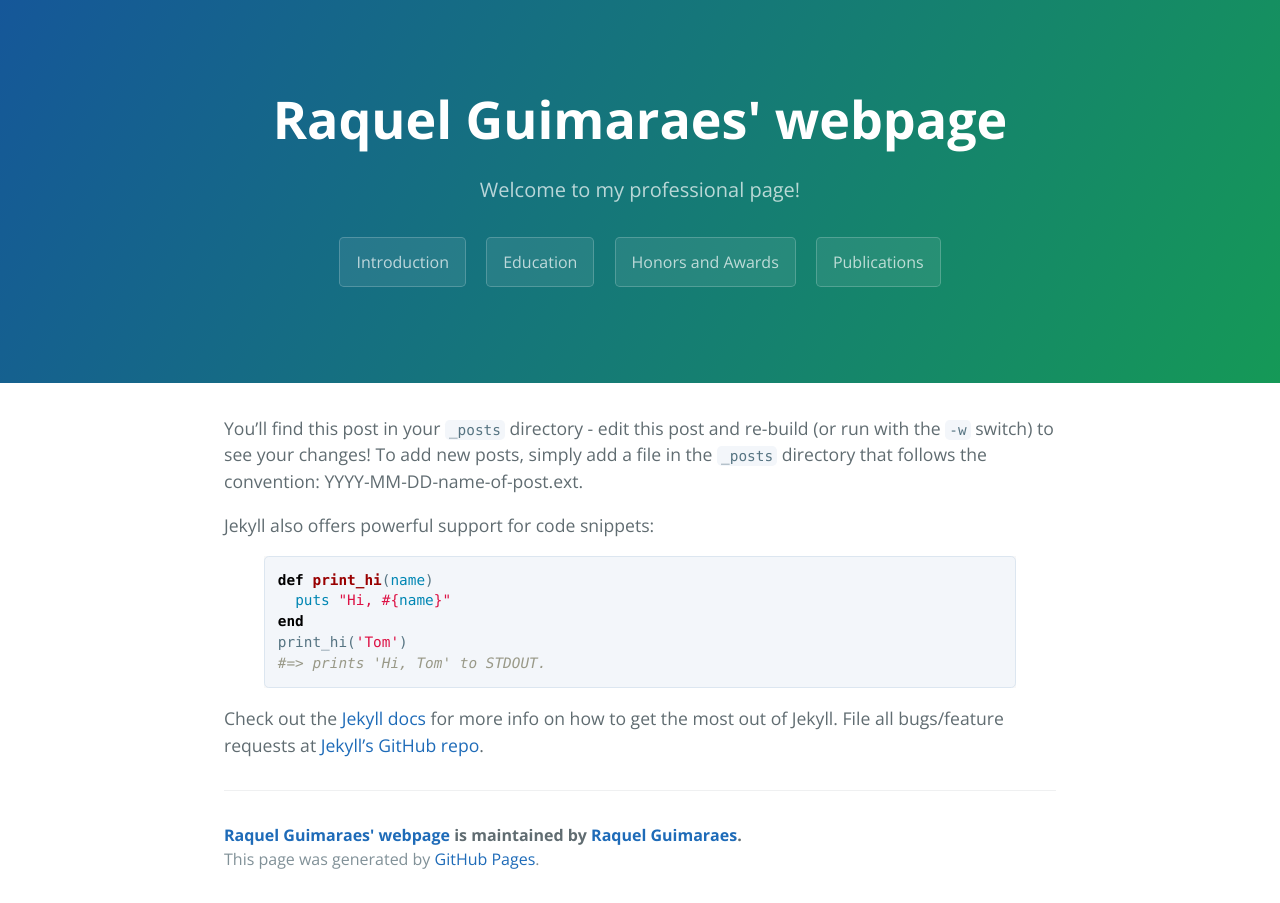
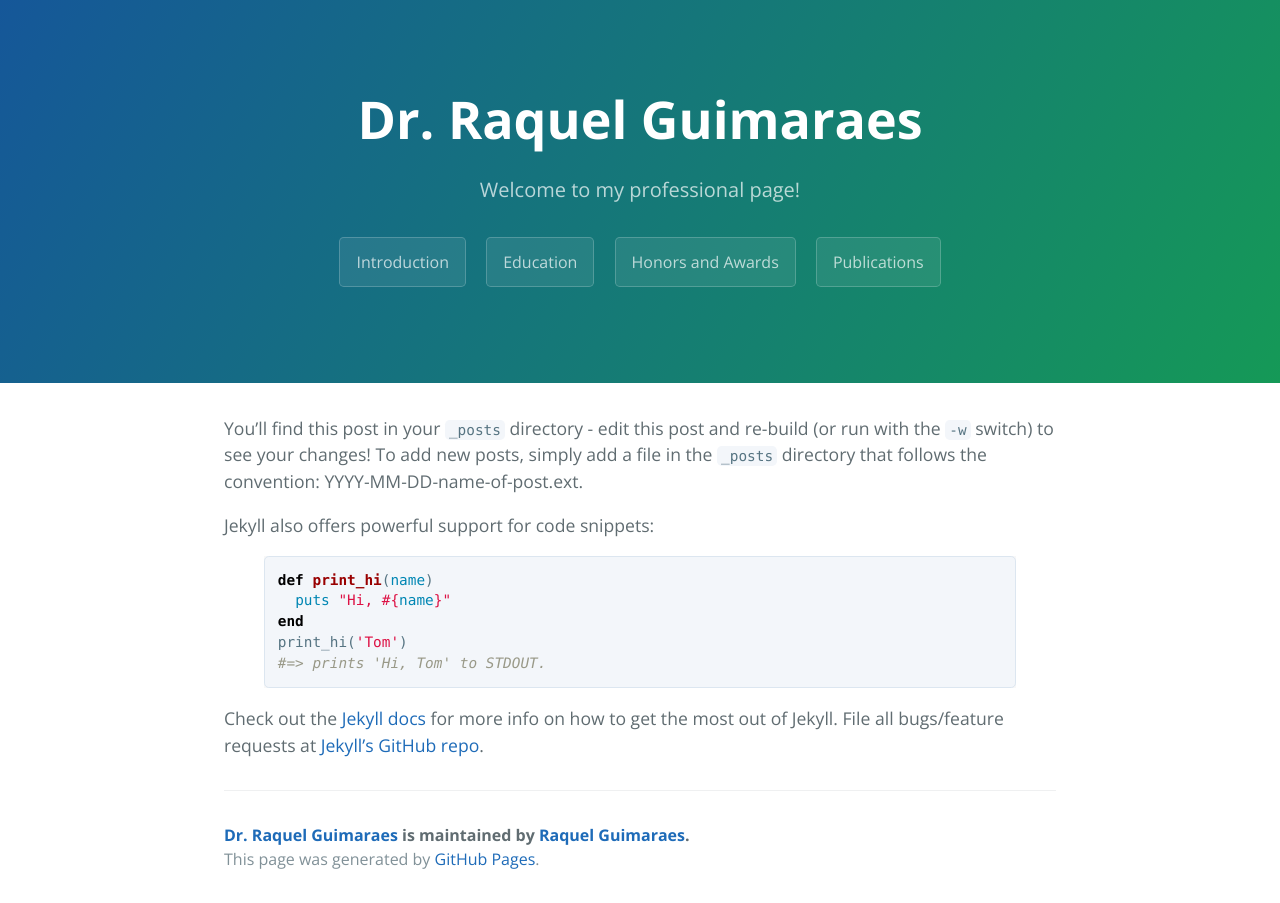
Before and after one commit to raquelrguima/raquelrguima.github.io, a Jekyll site: the page built from _posts/2016-02-12-sample-content.markdown, in a window 1280 px wide. Built offline with Jekyll 4.4.1, drawn with Linux system fonts in a browser that asks for light colours.

Commit message:
Update _config.yml

```diff
--- a/_config.yml
+++ b/_config.yml
@@ -1,5 +1,5 @@
 theme                    : jekyll-theme-cayman
-title                    : "Raquel Guimaraes' webpage"
+title                    : "Dr. Raquel Guimaraes"
 tagline                  : Welcome to my professional page!
 name                     : &name "Raquel Guimaraes"
 description              : &description "Welcome to my professional page!"
```
